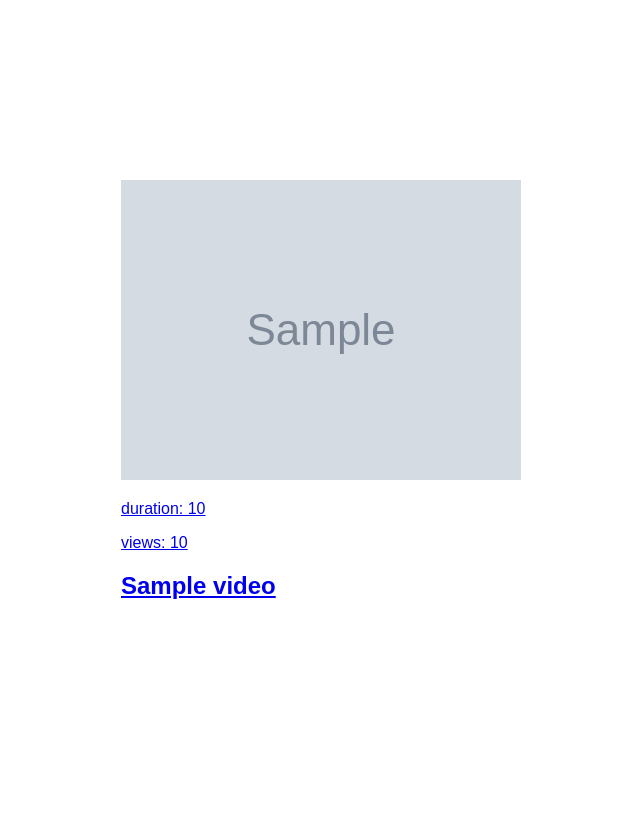
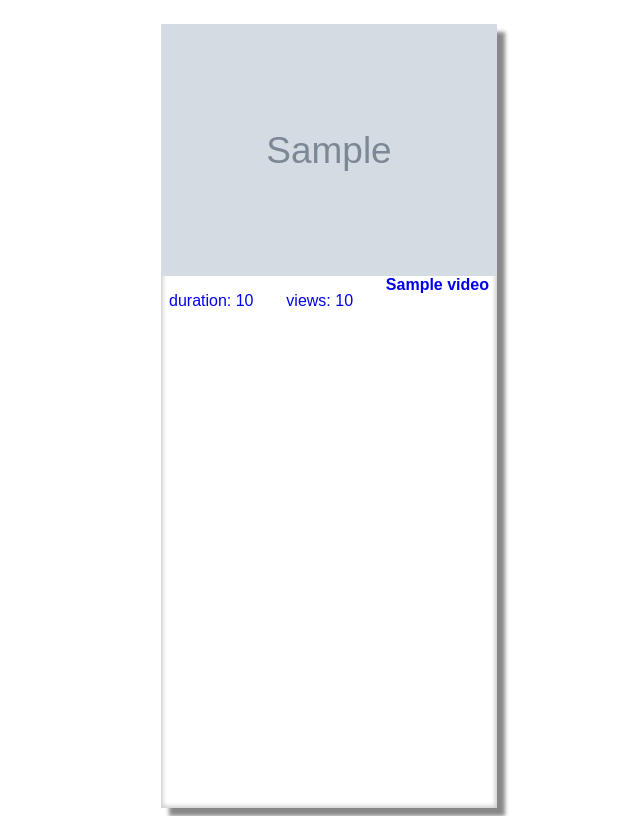
Before and after one commit to lucadye/subscribed_channels_only_youtube_frontend, a Flask app: template app/templates/channel_overview.html in a window 1280 px wide. Shown: the whole page, without its empty margins (319-959 px from the left). Before the commit the page ends 599 px from the top, so only its background shows below. Run offline with Flask 3, Linux system fonts and the light colour scheme; the template is opened without the code that fills it: most values are stand-ins (such as "Sample title", 1, 10 or a date in 2020); grey boxes marked "Sample" are stand-in pictures.

Commit message:
Change channel pages to a grid layout

```diff
--- a/app/static/styles/base.css
+++ b/app/static/styles/base.css
@@ -1,3 +1,7 @@
+:root {
+    font-size: 16px;
+}
+
 body {
     margin: 0;
 }
--- /dev/null
+++ b/app/static/styles/channel_overview.css
@@ -0,0 +1,40 @@
+.root-container {
+    padding: 1rem 0 0 1rem;
+    display: flex;
+    justify-content: center;
+    align-items: flex-start;
+    height: 100vh;
+    font-family: Arial, sans-serif;
+    flex-flow: wrap;
+    overflow-y: scroll;
+}
+
+.root-container > a {
+    width: fit-content;
+    width: 21rem;
+    margin: 0.5rem;
+    align-self: stretch;
+    box-shadow: 0.5rem 0.5rem 0.25rem #0007, inset 0 0 0.25rem 0.125rem #0003;
+}
+
+.video-container {
+    display: inline-flex;
+    flex-direction: row;
+    flex-wrap: wrap;
+    width: 100%;
+}
+
+.video-container img {
+    max-width: 100%;
+    width: auto;
+}
+
+.video-container p {
+    margin-right: auto;
+    margin-left: 0.5rem;
+}
+
+.video-container h2 {
+    margin: 0 0.5rem 1rem;
+    font-size: 1rem;
+}
--- a/app/templates/channel_overview.html
+++ b/app/templates/channel_overview.html
@@ -2,6 +2,7 @@
 
 {% block head %}
 <title>yt - channel</title>
+<link rel="stylesheet" href="{{ url_for('static', filename='styles/channel_overview.css') }}">
 {% endblock %}
 
 {% block content %}
```
